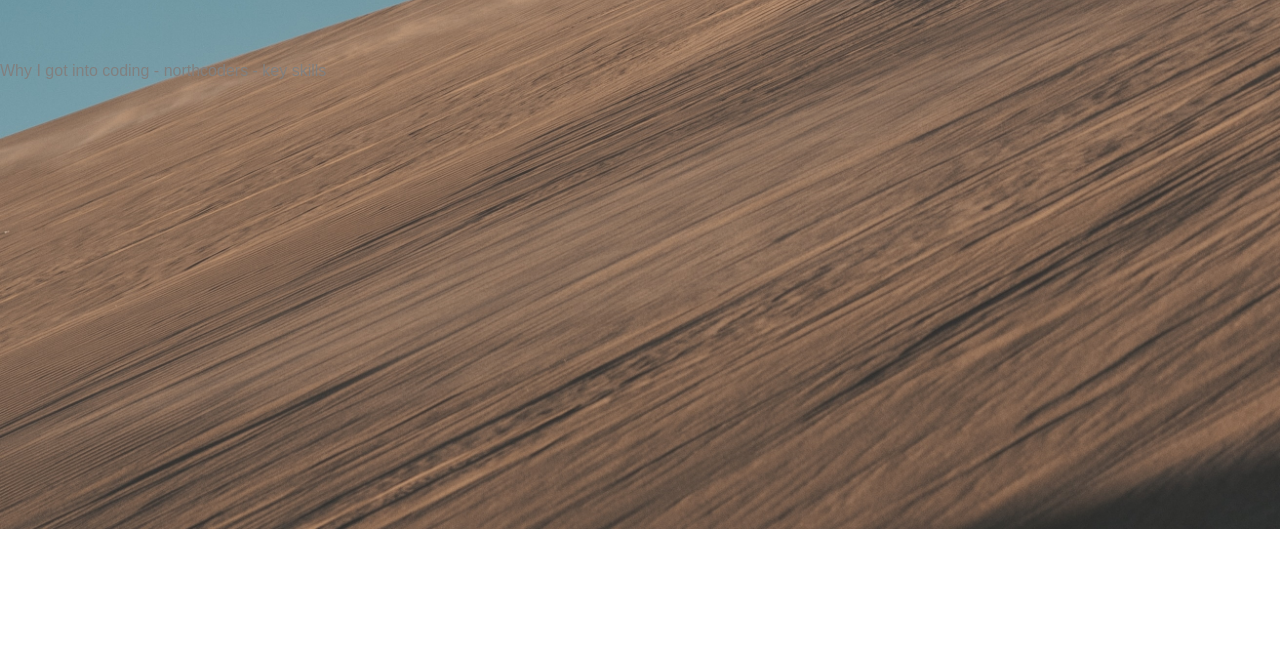
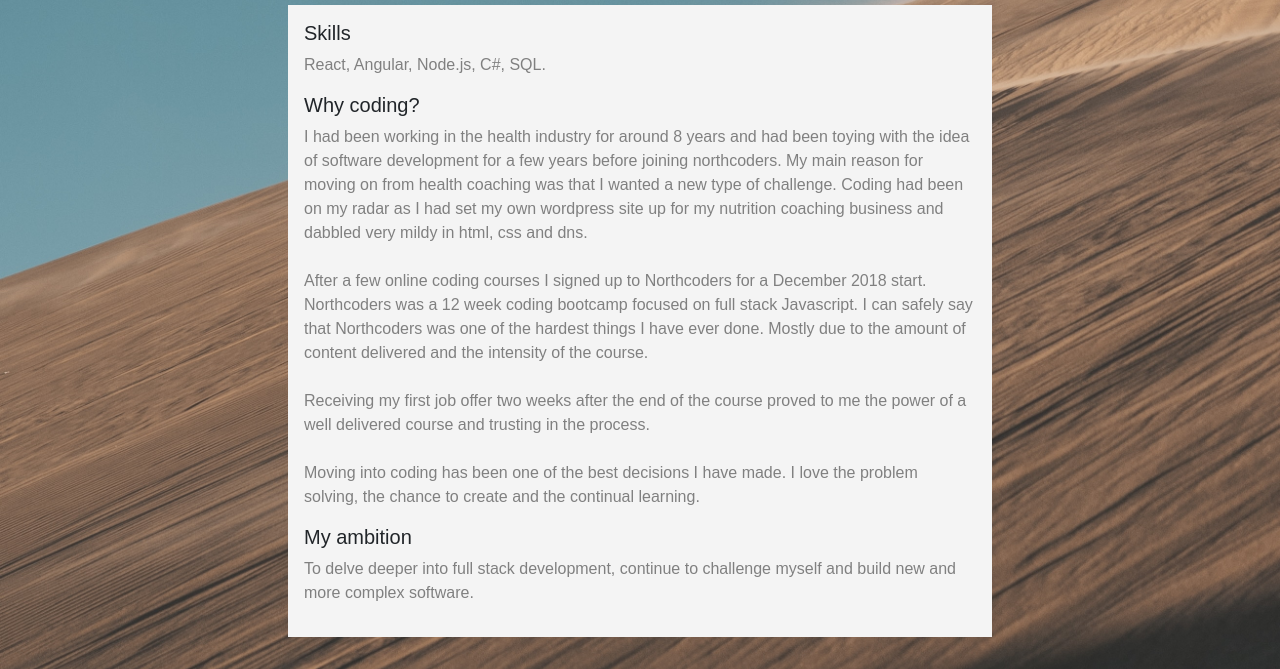
Before and after one commit to paulbobrayner/paulbobrayner.github.io, a plain HTML site: page about.html in a window 1280 px wide. Shown: the part 271-940 px from the top of the page. Before the commit the page ends 800 px from the top, so only its background shows below. Drawn offline with nearby package versions, Linux system fonts and the light colour scheme; a web font is replaced by a local one.

Commit message:
added about content

```diff
--- a/about.html
+++ b/about.html
@@ -23,6 +23,35 @@
       <a class="nav-link" href="./about.html">About</a>
     </nav>
     <h1>About Paul</h1>
-    <p>Why I got into coding - northcoders - key skills</p>
+    <div class="content">
+      <h5>Skills</h5>
+      <p>React, Angular, Node.js, C#, SQL.</p>
+      <h5>Why coding?</h5>
+      <p>
+        I had been working in the health industry for around 8 years and had
+        been toying with the idea of software development for a few years before
+        joining northcoders. My main reason for moving on from health coaching
+        was that I wanted a new type of challenge. Coding had been on my radar
+        as I had set my own wordpress site up for my nutrition coaching business
+        and dabbled very mildy in html, css and dns.
+        <br /><br />
+        After a few online coding courses I signed up to Northcoders for a
+        December 2018 start. Northcoders was a 12 week coding bootcamp focused
+        on full stack Javascript. I can safely say that Northcoders was one of
+        the hardest things I have ever done. Mostly due to the amount of content
+        delivered and the intensity of the course.
+        <br />
+        <br />
+        Receiving my first job offer two weeks after the end of the course
+        proved to me the power of a well delivered course and trusting in the
+        process.
+        <br /><br />
+        Moving into coding has been one of the best decisions I have made. I
+        love the problem solving, the chance to create and the continual
+        learning.
+        <h5>My ambition</h5>
+        <p>To delve deeper into full stack development, continue to challenge myself and build new and more complex software.</p>
+      </p>
+    </div>
   </body>
 </html>
--- a/style.css
+++ b/style.css
@@ -31,7 +31,7 @@ a:hover {
 
 h1 {
   text-align: center;
-  padding: 1.5em;
+  padding: 1.1em;
   font-size: 4.2em;
 }
 
@@ -44,6 +44,8 @@ h1 {
 .card {
   border-radius: 0;
   border: none;
+  min-width: 22em;
+  margin: 1em;
 }
 
 #ncCard {
```
Also changed, not shown: index.html (+11 -0 lines).
